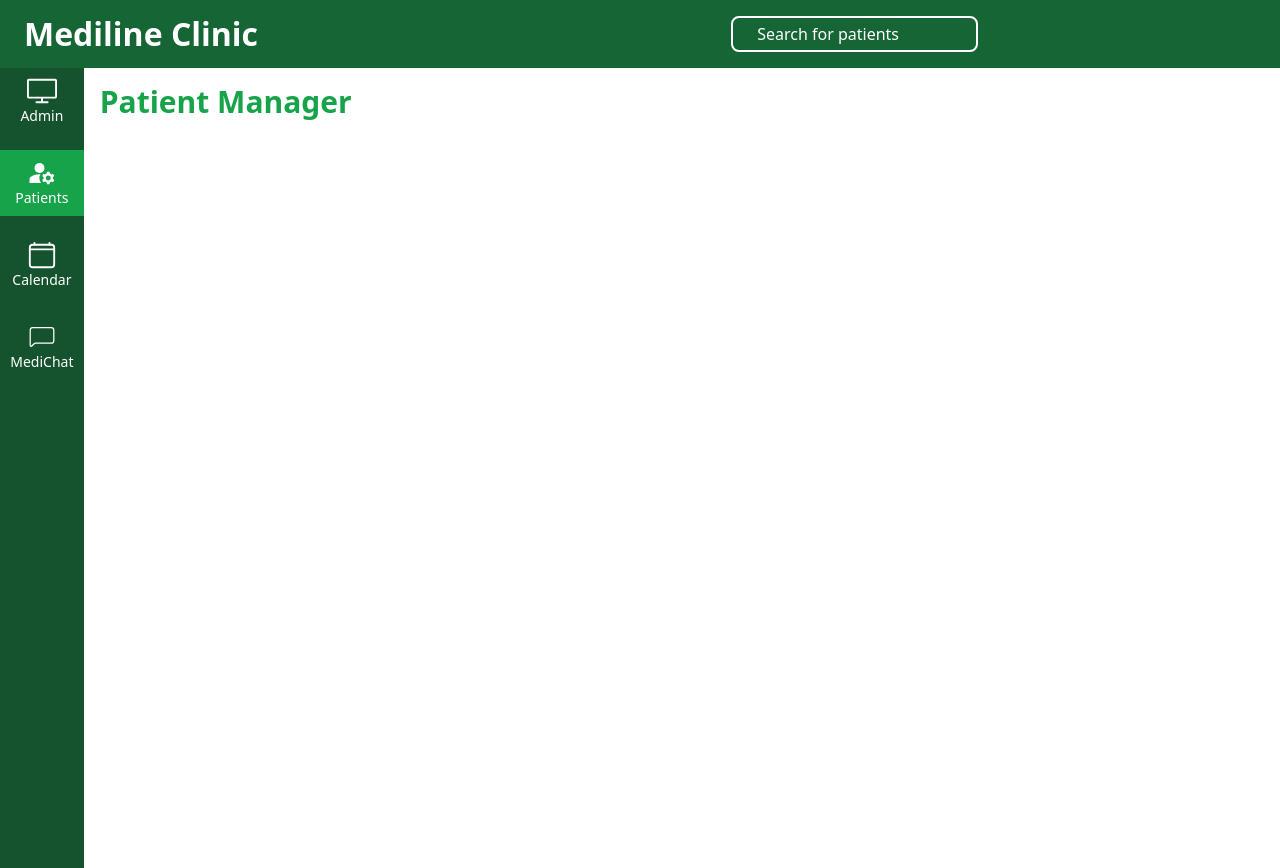
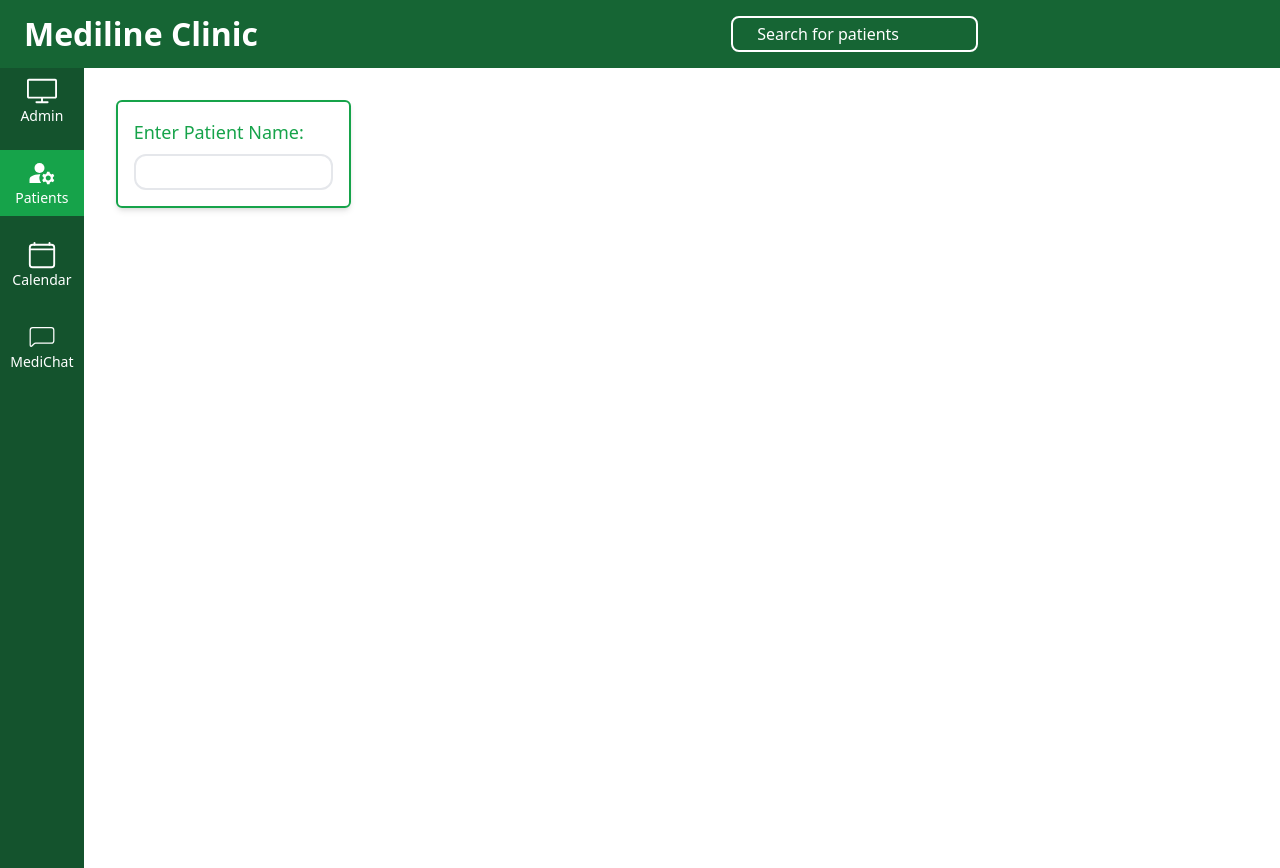
Before and after one commit to AMAY27/Mediline_frontend, a React (Vite) app in the folder mediline-frontend/: page /mediline/doctor/patients in a window 1280 px wide. Both pictures are taken after a click on the element "Patients". Built offline with nearby package versions, Linux system fonts and the light colour scheme.

Commit message:
patient-manager-search-function-intiation

```diff
--- a/mediline-frontend/src/Doctors/Patient-manager/PatientManager.tsx
+++ b/mediline-frontend/src/Doctors/Patient-manager/PatientManager.tsx
@@ -14,9 +14,18 @@ const PatientManager = () => {
         return null;
     }
   return (
-    <div>
+    <div className='flex'>
+      <div className='flex justify-center w-[25%] p-8'>
+        <form action="" className='border-2 border-green-600 rounded-md p-4 space-y-2 w-full shadow-md'>
+          <label className='text-green-600 text-lg'>Enter Patient Name:</label>
+          <input
+            className='px-2 py-1  border-2 border-gray-200 rounded-xl w-full'
+            placeholder=''
+          />
+        </form>
+      </div>
       {/* <Navbar/> */}
-      <h2 className='text-green-600 text-3xl font-bold px-4 py-4'>Patient Manager</h2>
+      {/* <h2 className='text-green-600 text-3xl font-bold px-4 py-4'>Patient Manager</h2> */}
     </div>
   )
 }
```
